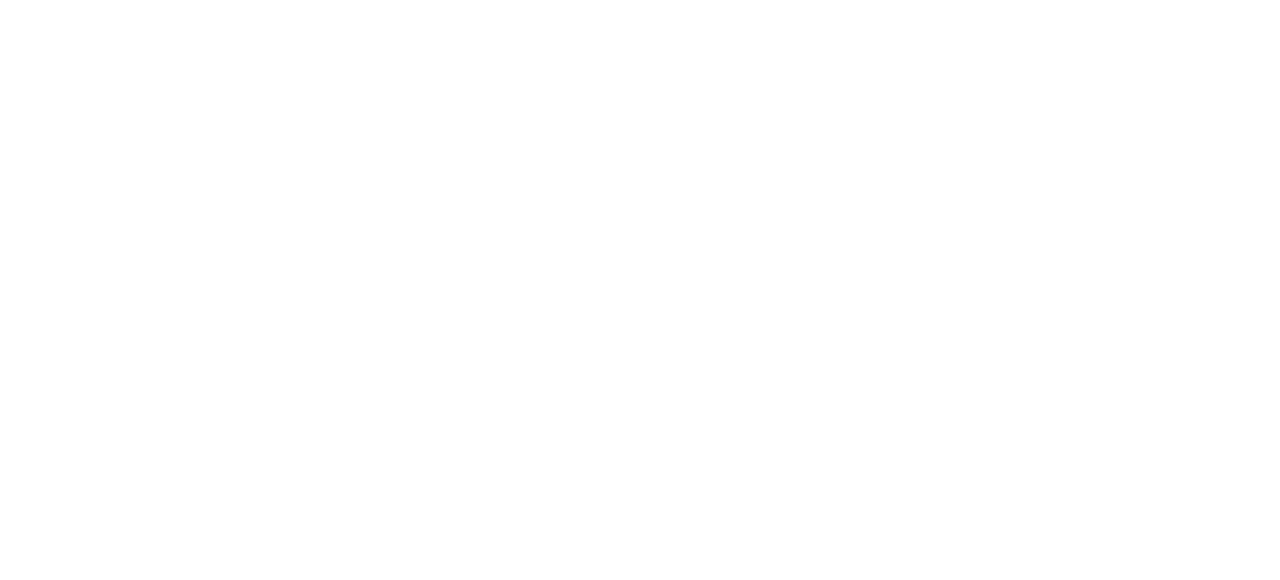
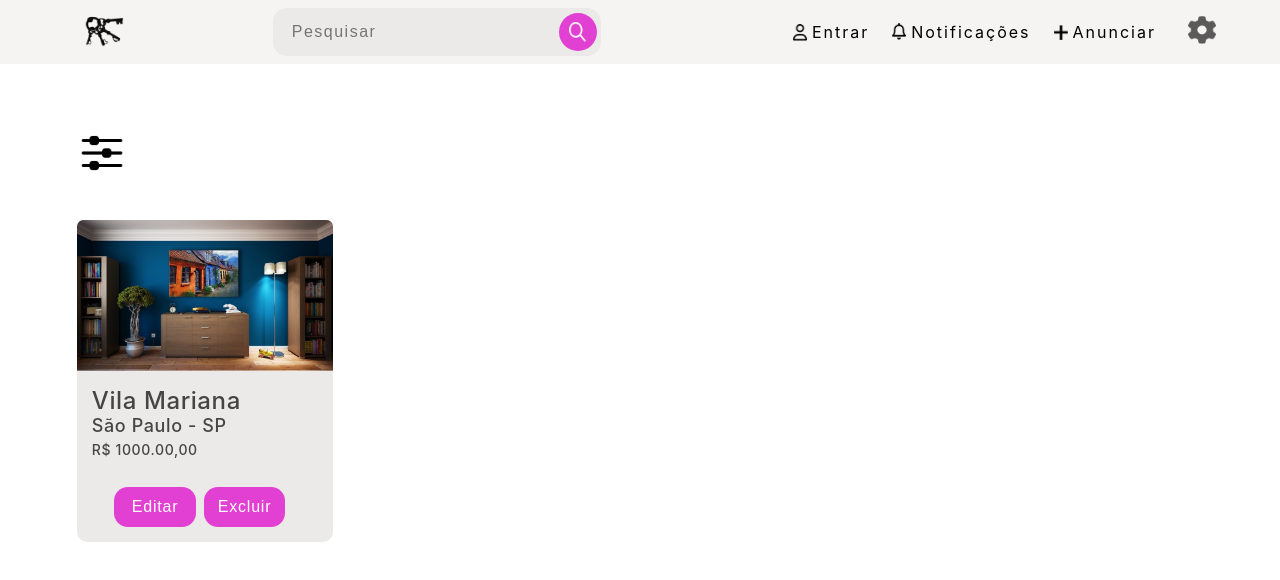
Before and after one commit to Dream-House-Grupo-9/Dream-House-web, a React (Create React App) app in the folder dream-house/: page /anuncios in a window 1280 px wide. Before the commit this address had no page. Shown: the top 580 px of the page. Built offline with nearby package versions, Linux system fonts and the light colour scheme.

Commit message:
adicionando nova tela

```diff
--- a/dream-house/src/Routes.jsx
+++ b/dream-house/src/Routes.jsx
@@ -9,6 +9,7 @@ import Locacao from "./pages/Locacao";
 import EditPerfil from "./pages/EditPerfil";
 import MeusAnuncios from "./pages/MeusAnuncios";
 import Sobre from "./pages/Sobre";
+import Anuncios from "./pages/Anuncios";
 
 
 
@@ -26,6 +27,7 @@ function Rotas() {
                 <Route path="/edit" exact element={<EditPerfil/>}/>
                 <Route path="/meus-anuncios" exact element={<MeusAnuncios />} />
                 <Route path="/sobre" exact element={<Sobre/>} />
+                <Route path="/anuncios" exact element={<Anuncios/>} />
             </Routes>
         </BrowserRouter>
 
--- a/dream-house/src/components/NavBar.jsx
+++ b/dream-house/src/components/NavBar.jsx
@@ -60,7 +60,7 @@ function NavBar() {
                     </ul>
                 </nav>
 
-                <div className={visible ? "modal-position-invisible" : "modal-position-visible"} id="m1">
+                <div className={visible ? "modal-position-visible" : "modal-position-invisible"} id="m1">
                     <ModalDeConfig />
                 </div>
             </div>
--- /dev/null
+++ b/dream-house/src/css/anuncios.css
@@ -0,0 +1,6 @@
+.img-filter{
+    width: 50px;
+    padding-left: 6%;
+    padding-top: 5%;
+    cursor: pointer;
+}
--- /dev/null
+++ b/dream-house/src/pages/Anuncios.jsx
@@ -0,0 +1,24 @@
+import React, { useEffect, useState } from "react";
+import NavBar from "../components/NavBar";
+import CardMeusAnuncios from "../components/CardMeusAnuncios";
+import "../css/anuncios.css";
+import "../Js/ActionModal.js";
+import filter from "../assets/img/filter.png";
+
+function Anuncio(props) {
+    return (
+        <>
+            <NavBar />
+
+            <img className="img-filter" src={filter} alt="" />
+
+
+            <CardMeusAnuncios bairro="Vila Mariana" cidade="São Paulo - SP" valor="R$ 1000.00,00" />
+
+
+
+        </>
+    );
+}
+
+export default Anuncio;
```
Also changed, not shown: dream-house/src/assets/img/filter.png (added), dream-house/src/images/filter.png (added).
